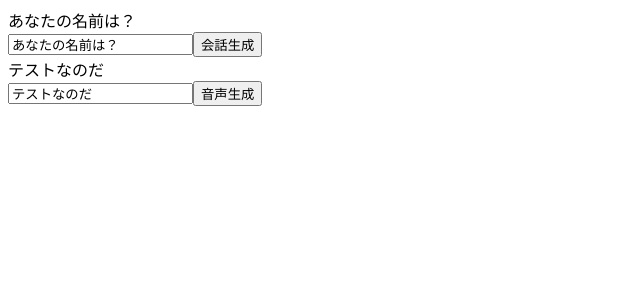
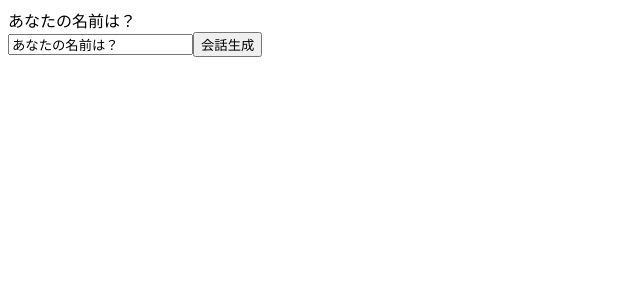
Before and after one commit to Shiryu-Toujima-1f10210346/GptToVoice, a Next.js app: page / in a window 1280 px wide. Shown: the top 300 px of the page, without its empty margins (0-640 px from the left). Built offline with nearby package versions, Linux system fonts and the light colour scheme.

Commit message:
色々消した

```diff
--- a/pages/index.tsx
+++ b/pages/index.tsx
@@ -1,7 +1,7 @@
 import React from "react";
 
 function index() {
-  const [text, setText] = React.useState("テストなのだ");
+  const [text, setText] = React.useState("");
   const [audioSrc, setAudioSrc] = React.useState("");
   const [userInput, setUserInput] = React.useState("あなたの名前は？");
 
@@ -56,15 +56,7 @@ function index() {
       />
       <button onClick={genConversation}>会話生成</button>
       <div>{text}</div>
-      <input
-        type="text"
-        value={text}
-        onChange={(e) => setText(e.target.value)}
-      />
-
-      <button onClick={generateVoice}>音声生成</button>
-      <br></br>
-      {audioSrc && <audio src={audioSrc} controls />}
+      {audioSrc && <audio src={audioSrc} controls autoPlay />}
     </div>
   );
 }
```
